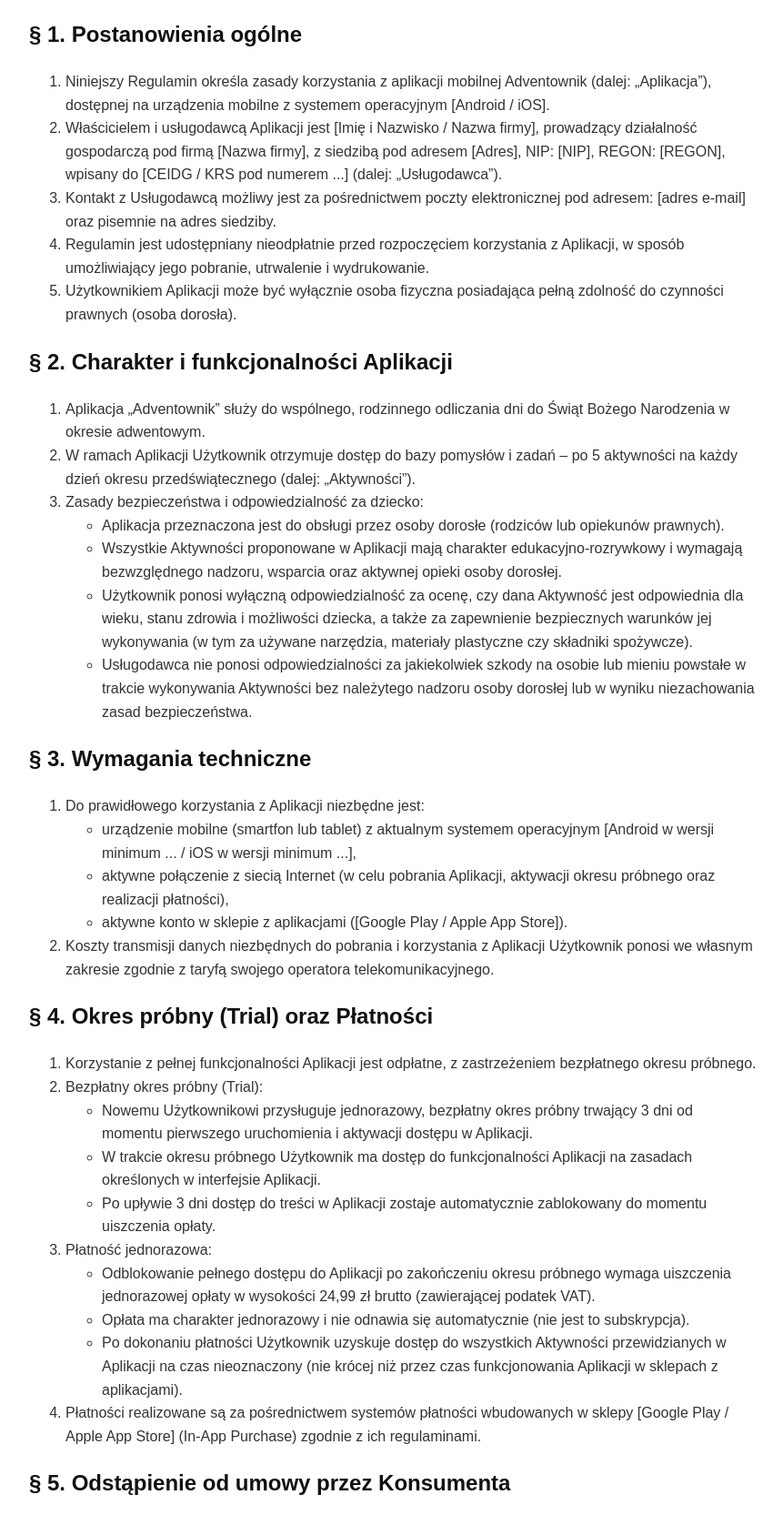
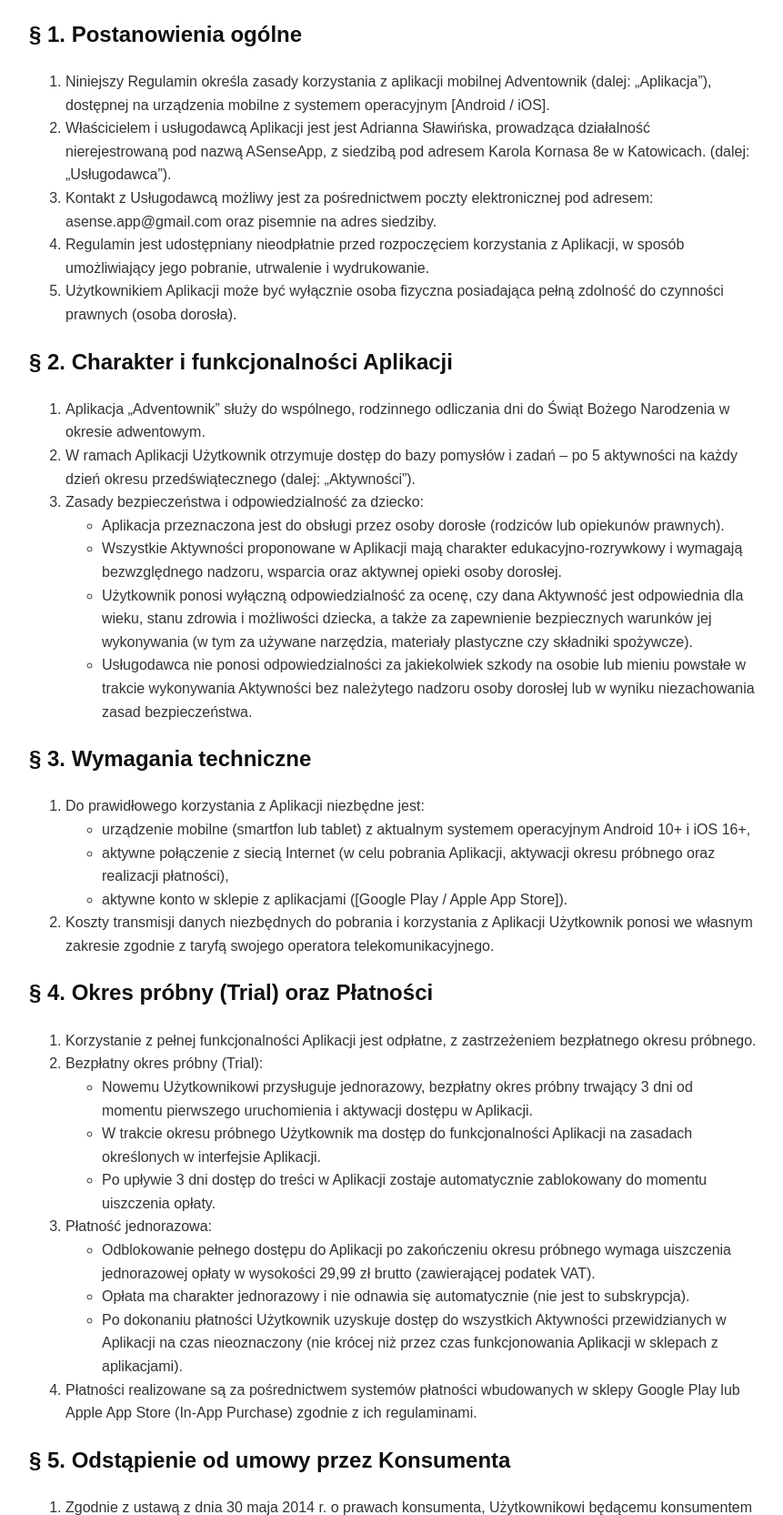
Before and after one commit to ASlawinska/adventownik-regulamin, a plain HTML site: page index.html in a window 1280 px wide. Shown: the part 145-1810 px from the top of the page at 91% size, without its empty margins (208-1069 px from the left). Drawn offline with Linux system fonts and the light colour scheme.

Commit message:
Revise application terms and conditions
Updated the owner and contact information for the application, revised technical requirements, and adjusted payment details in the terms and conditions.

```diff
--- a/index.html
+++ b/index.html
@@ -24,8 +24,8 @@
     <h2>§ 1. Postanowienia ogólne</h2>
     <ol>
         <li>Niniejszy Regulamin określa zasady korzystania z aplikacji mobilnej Adventownik (dalej: „Aplikacja”), dostępnej na urządzenia mobilne z systemem operacyjnym [Android / iOS].</li>
-        <li>Właścicielem i usługodawcą Aplikacji jest [Imię i Nazwisko / Nazwa firmy], prowadzący działalność gospodarczą pod firmą [Nazwa firmy], z siedzibą pod adresem [Adres], NIP: [NIP], REGON: [REGON], wpisany do [CEIDG / KRS pod numerem ...] (dalej: „Usługodawca”).</li>
-        <li>Kontakt z Usługodawcą możliwy jest za pośrednictwem poczty elektronicznej pod adresem: [adres e-mail] oraz pisemnie na adres siedziby.</li>
+        <li>Właścicielem i usługodawcą Aplikacji jest jest Adrianna Sławińska, prowadząca działalność nierejestrowaną pod nazwą ASenseApp, z siedzibą pod adresem Karola Kornasa 8e w Katowicach. (dalej: „Usługodawca”).</li>
+        <li>Kontakt z Usługodawcą możliwy jest za pośrednictwem poczty elektronicznej pod adresem: asense.app@gmail.com oraz pisemnie na adres siedziby.</li>
         <li>Regulamin jest udostępniany nieodpłatnie przed rozpoczęciem korzystania z Aplikacji, w sposób umożliwiający jego pobranie, utrwalenie i wydrukowanie.</li>
         <li>Użytkownikiem Aplikacji może być wyłącznie osoba fizyczna posiadająca pełną zdolność do czynności prawnych (osoba dorosła).</li>
     </ol>
@@ -48,7 +48,7 @@
     <ol>
         <li>Do prawidłowego korzystania z Aplikacji niezbędne jest:
             <ul>
-                <li>urządzenie mobilne (smartfon lub tablet) z aktualnym systemem operacyjnym [Android w wersji minimum ... / iOS w wersji minimum ...],</li>
+                <li>urządzenie mobilne (smartfon lub tablet) z aktualnym systemem operacyjnym Android 10+ i iOS 16+,</li>
                 <li>aktywne połączenie z siecią Internet (w celu pobrania Aplikacji, aktywacji okresu próbnego oraz realizacji płatności),</li>
                 <li>aktywne konto w sklepie z aplikacjami ([Google Play / Apple App Store]).</li>
             </ul>
@@ -68,12 +68,12 @@
         </li>
         <li>Płatność jednorazowa:
             <ul>
-                <li>Odblokowanie pełnego dostępu do Aplikacji po zakończeniu okresu próbnego wymaga uiszczenia jednorazowej opłaty w wysokości 24,99 zł brutto (zawierającej podatek VAT).</li>
+                <li>Odblokowanie pełnego dostępu do Aplikacji po zakończeniu okresu próbnego wymaga uiszczenia jednorazowej opłaty w wysokości 29,99 zł brutto (zawierającej podatek VAT).</li>
                 <li>Opłata ma charakter jednorazowy i nie odnawia się automatycznie (nie jest to subskrypcja).</li>
                 <li>Po dokonaniu płatności Użytkownik uzyskuje dostęp do wszystkich Aktywności przewidzianych w Aplikacji na czas nieoznaczony (nie krócej niż przez czas funkcjonowania Aplikacji w sklepach z aplikacjami).</li>
             </ul>
         </li>
-        <li>Płatności realizowane są za pośrednictwem systemów płatności wbudowanych w sklepy [Google Play / Apple App Store] (In-App Purchase) zgodnie z ich regulaminami.</li>
+        <li>Płatności realizowane są za pośrednictwem systemów płatności wbudowanych w sklepy Google Play lub Apple App Store (In-App Purchase) zgodnie z ich regulaminami.</li>
     </ol>
 
     <h2>§ 5. Odstąpienie od umowy przez Konsumenta</h2>
@@ -112,7 +112,7 @@
         <li>O planowanej zmianie Regulaminu Usługodawca poinformuje Użytkowników z wyprzedzeniem co najmniej 14 dni poprzez wyświetlenie stosownego komunikatu w Aplikacji. Zmiany nie naruszają praw nabytych przez Użytkowników przed dniem wejścia w życie zmian (w szczególności nie wymagają dodatkowych opłat od osób, które wykupiły już jednorazowy dostęp).</li>
         <li>W sprawach nieuregulowanych w Regulaminie zastosowanie mają przepisy prawa polskiego, w szczególności Kodeksu cywilnego, ustawy o świadczeniu usług drogą elektroniczną oraz ustawy o prawach konsumenta.</li>
         <li>Konsument ma możliwość skorzystania z pozasądowych sposobów rozpatrywania reklamacji i dochodzenia roszczeń, m.in. poprzez zwrócenie się do stałego polubownego sądu konsumenckiego lub wojewódzkiego inspektora Inspekcji Handlowej, a także za pośrednictwem unijnej platformy internetowej ODR (dostępnej pod adresem: europa.eu).</li>
-        <li>Regulamin wchodzi w życie z dniem [Data].</li>
+        <li>Regulamin wchodzi w życie z dniem 24.11.2026.</li>
     </ol>
 </body>
 </html>
```
